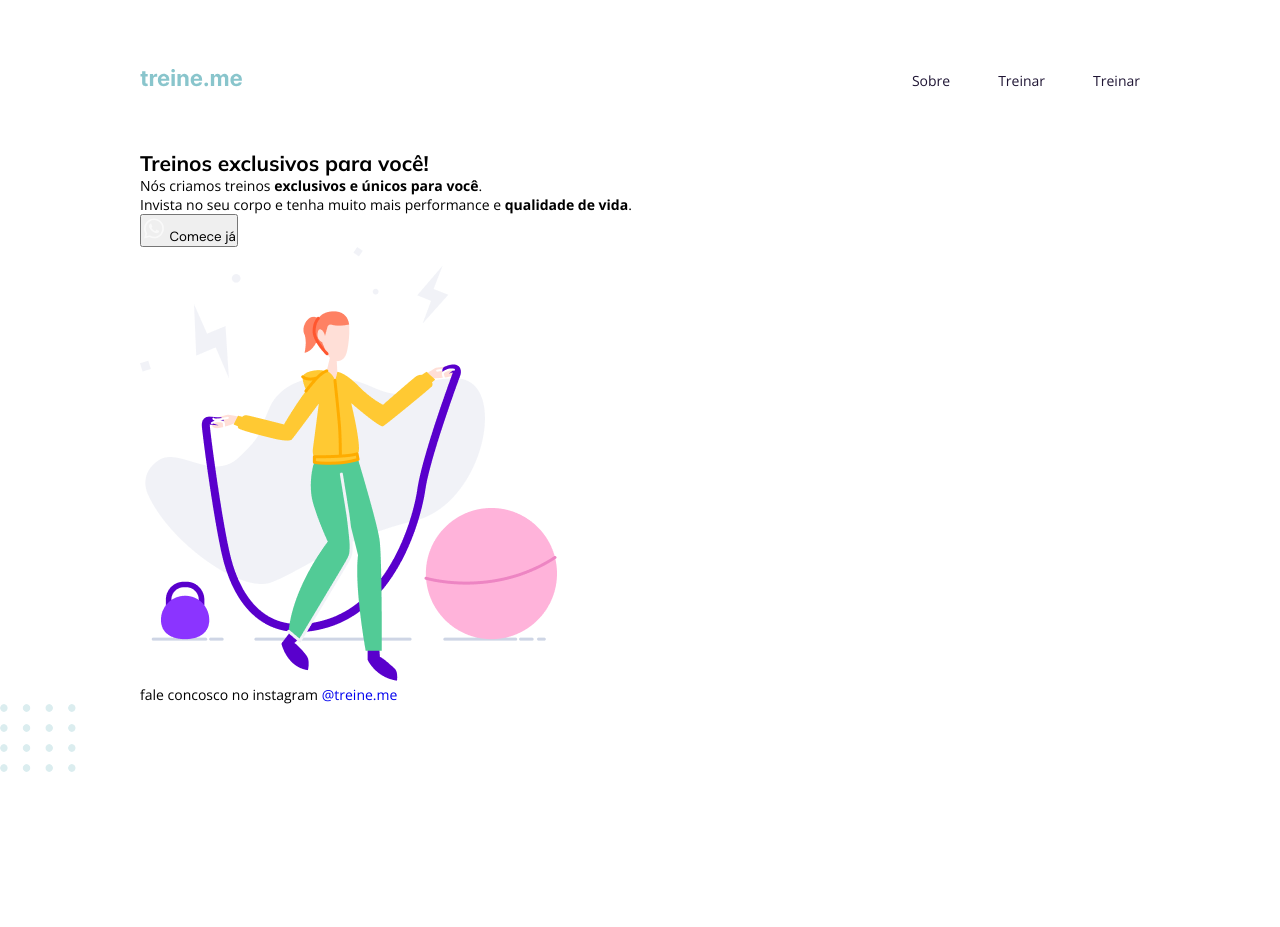
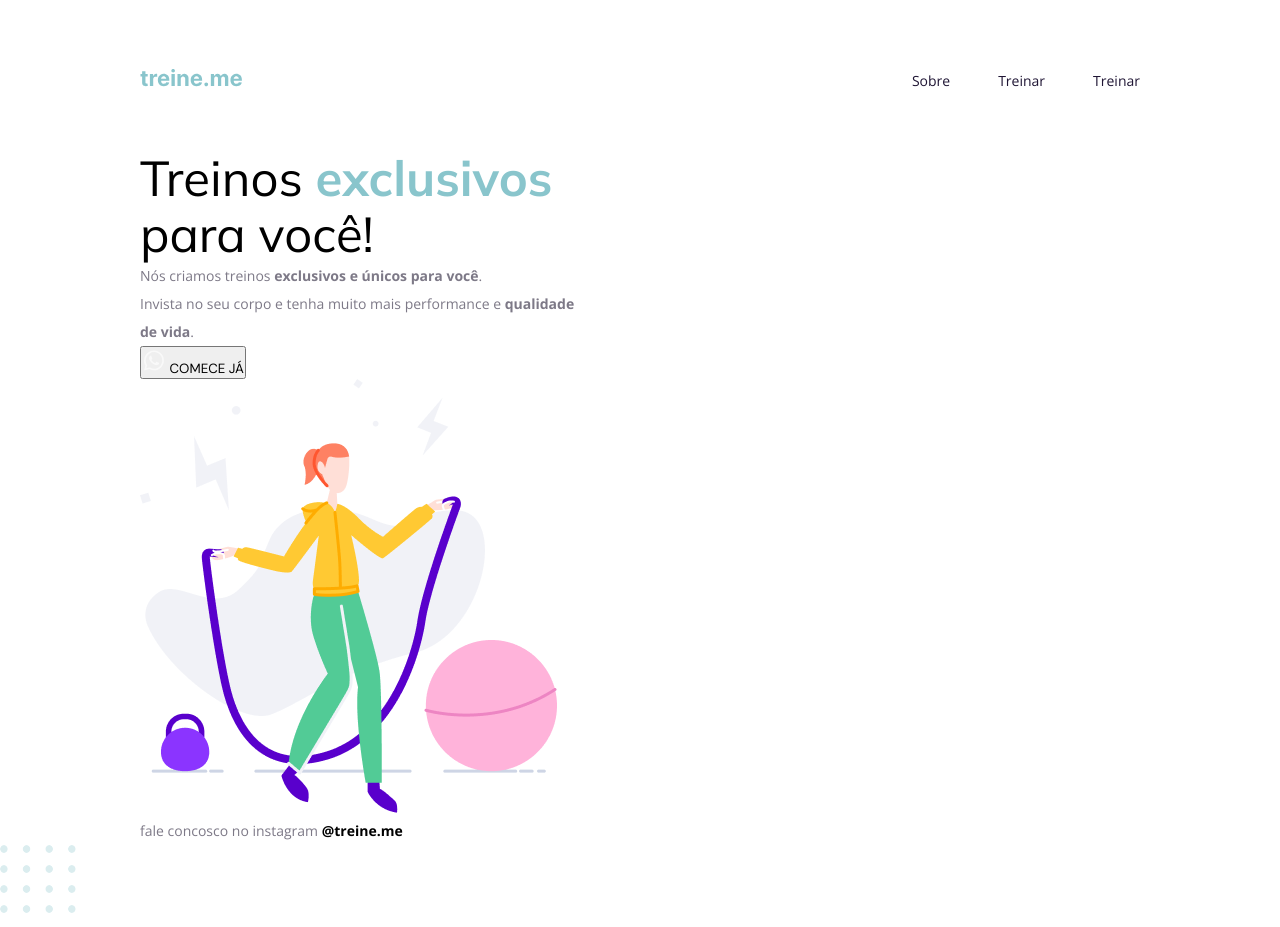
Before and after one commit to angelicaalbuquerque/explorer-stage02-project02_rocketseat, a plain HTML site: page index.html in a window 1280 px wide. Before the commit the page ends 800 px from the top, so only its background shows below. Drawn offline with nearby package versions, Linux system fonts and the light colour scheme.

Commit message:
Adding fonts and improving texts

```diff
--- a/style.css
+++ b/style.css
@@ -21,6 +21,7 @@
 body {
   font-family: "Open Sans", sans-serif;
   font-size: 14px;
+  color: var(--text-color-primary);
 }
 
 ul li a,
@@ -73,24 +74,38 @@ ul li a:hover {
   width: 489px;
 } */
 
-/* section h1 {
-  width: 489px;
+h1 {
+  color: var(--text-color-secondary);
   font-size: 49px;
-  font-weight: 400;
+  line-height: 56px;
+  font-weight: normal;
+  width: 490px;
 }
 
-section h1 span {
+h1 span {
   color: var(--text-color-highlight);
+  font-weight: bold;
 }
 
-section p {
+p {
   color: var(--text-color-primary);
   line-height: 28px;
   width: 438px;
-} */
+}
 
 button {
   font-family: "DM Sans", sans-serif;
+  text-transform: uppercase;
 }
 
 /* footer */
+
+footer {
+  font-weight: 400;
+  line-height: 28px;
+}
+
+footer a {
+  color: #000;
+  font-weight: bold;
+}
```
